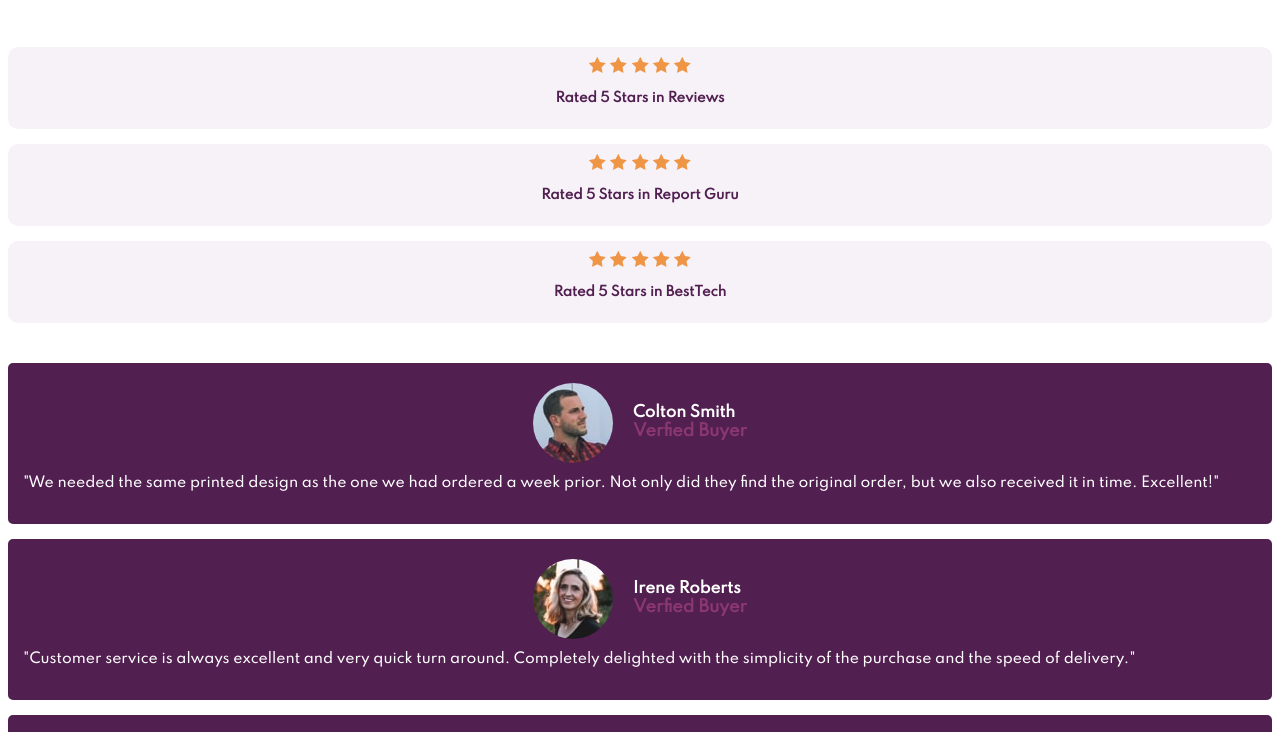
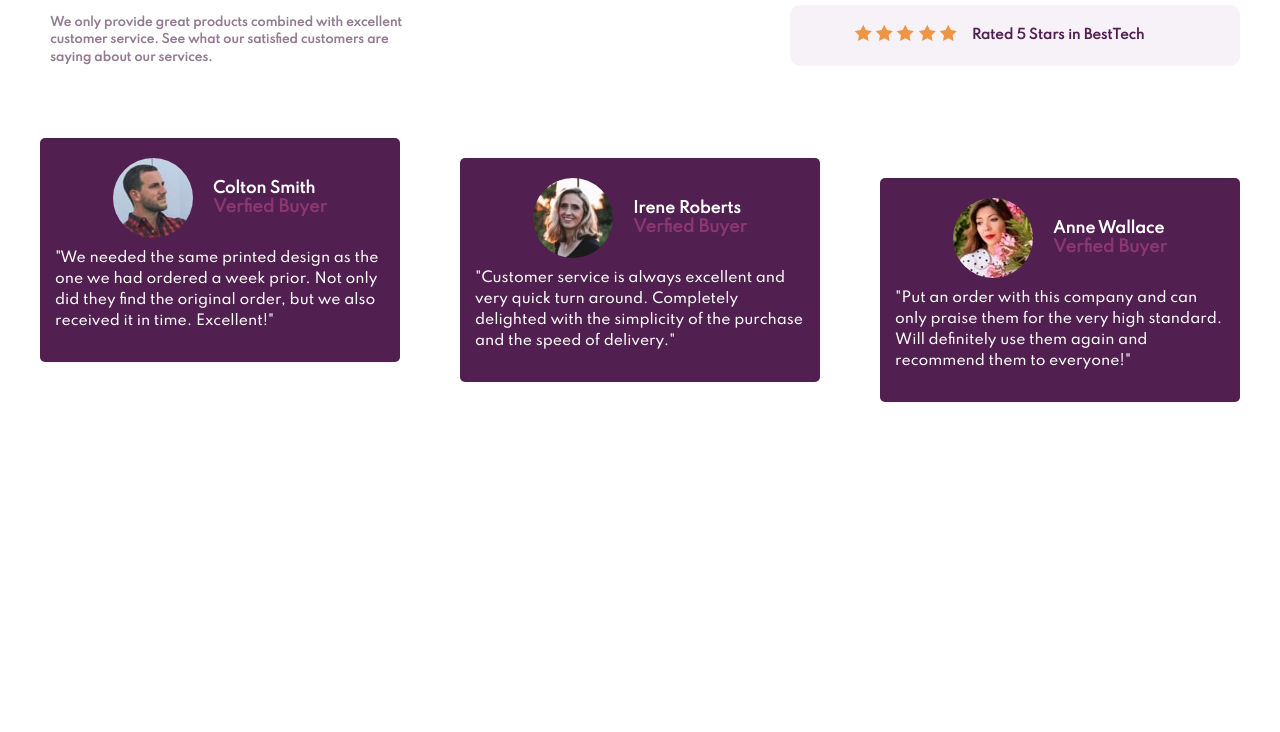
Before and after one commit to NataliaOlmos/Frontend-Mentor-rating-page-challenge, a plain HTML site: page index.html in a window 1280 px wide. Shown: the part 250-982 px from the top of the page. Drawn offline with Linux system fonts and the light colour scheme.

Commit message:
responsive completed

```diff
--- a/styles.css
+++ b/styles.css
@@ -5,14 +5,41 @@
     --soft-magenta: #937B92;
 }
 
+html {
+    margin: 0;
+    padding: 0;
+}
+
 body {
     font-family: 'Spartan', sans-serif;
-    padding: 0;
+    padding: 0 20px;
+    background-image: url("./images/bg-pattern-top-mobile.svg");
+    background-repeat: no-repeat;
+}
+
+@media screen and (min-width: 768px) {
+    body {
+        max-width: 1200px;
+        margin-left: auto;
+        margin-right: auto;
+        display: grid;
+        justify-items: end;
+        grid-template-columns: repeat(3, 1fr);
+        grid-template-rows: repeat(2, 800px);
+    }
 }
 
 .header {
     text-align: center;
-    padding: 90px 10px 30px;
+    padding: 50px 10px 30px;
+}
+
+@media screen and (min-width:768px) {
+    .header {
+        text-align: left;
+        font-size: 1.3rem;
+        grid-column: 1/2;
+    }
 }
 
 .header__title {
@@ -22,7 +49,9 @@ body {
 
 .header__subtitle {
     color: var(--soft-magenta);
-    font-weight: 400;
+    font-weight: 600;
+    font-size: .73rem;
+    line-height: 1.5;
 }
 
 .rates {
@@ -30,11 +59,35 @@ body {
     margin-bottom: 40px;
 }
 
+@media screen and (min-width:768px) {
+    .rates {
+        margin-top: 80px;
+        margin-bottom: 0;
+        grid-column: 3/4;
+    }
+}
+
 .rated {
     background-color: var(--soft-mauve);
     margin: 15px 0;
     padding: 10px 50px;
     border-radius: 10px;
+}
+
+@media screen and (min-width:768px) {
+    .rated {
+        display: flex;
+        align-items: center;
+        justify-content: start;
+        width: 350px;
+        position: relative;
+    }
+    .rated:first-child {
+        left: -150px;
+    }
+    .rated:nth-child(2) {
+        left: -75px;
+    }
 }
 
 .rated__star {
@@ -50,8 +103,15 @@ body {
     font-size: 13px;
 }
 
-.testimonials {
-    /*desktop  */
+@media screen and (min-width:768px) {
+    .testimonials {
+        width: 100%;
+        display: flex;
+        align-items: start;
+        justify-content: space-between;
+        grid-column: 1/4;
+        grid-row: 2;
+    }
 }
 
 .testimonial {
@@ -59,6 +119,21 @@ body {
     border-radius: 5px;
     padding: 20px 5px;
     margin-bottom: 15px;
+}
+
+@media screen and (min-width:768px) {
+    .testimonial {
+        margin-bottom: 0;
+        margin-top: -420px;
+        width: 350px;
+        position: relative;
+    }
+    .testimonial:nth-child(2) {
+        top: 20px;
+    }
+    .testimonial:last-child {
+        top: 40px;
+    }
 }
 
 .testimonial__header {
```
Also changed, not shown: index.html (+0 -1 lines).
